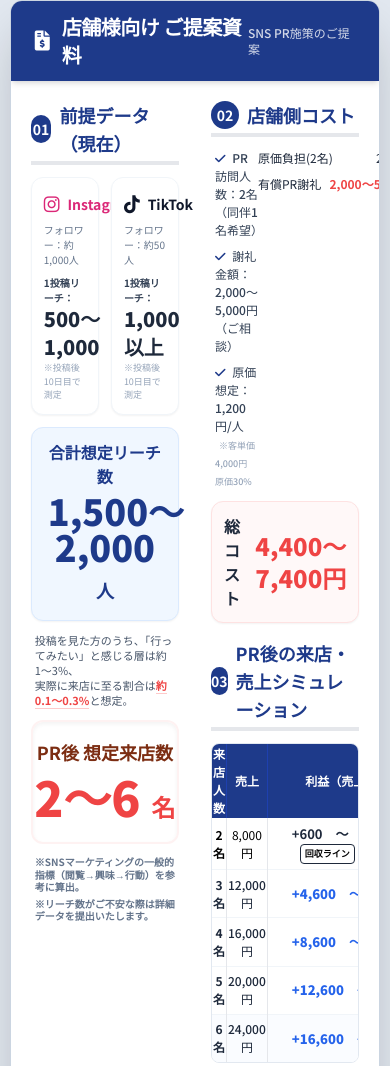
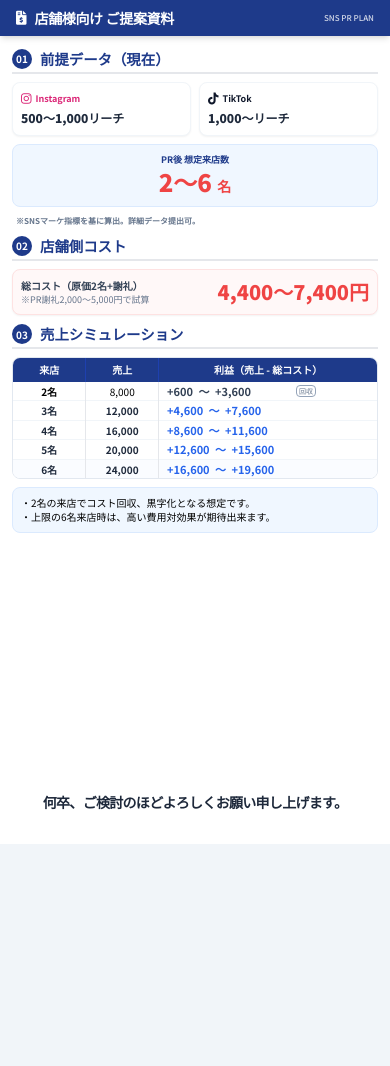
Before and after one commit to kansai-gurme-alco/2, a plain HTML site: page index.html in a window 390 px wide. Shown: the top 1066 px of the page. After the commit the page ends 844 px from the top, so only its background shows below. Drawn offline with nearby package versions, Linux system fonts and the light colour scheme.

Commit message:
Optimize index.html for mobile display
Updated the title and optimized styles for mobile display. Adjusted layout and font sizes for better readability on smartphones.

```diff
--- a/index.html
+++ b/index.html
@@ -3,7 +3,7 @@
 <head>
     <meta charset="UTF-8">
     <meta name="viewport" content="width=device-width, initial-scale=1.0">
-    <title>店舗向けご提案資料 - 16:9 最終完成版</title>
+    <title>店舗向けご提案資料 - スマホ最適化版</title>
     <script src="https://cdn.tailwindcss.com"></script>
     <link rel="preconnect" href="https://fonts.googleapis.com">
     <link rel="preconnect" href="https://fonts.gstatic.com" crossorigin>
@@ -12,203 +12,161 @@
     <style>
         body {
             font-family: 'Noto Sans JP', sans-serif;
-            background-color: #e2e8f0;
+            background-color: #f1f5f9;
+            margin: 0;
             display: flex;
             justify-content: center;
-            align-items: center;
-            min-height: 100vh;
-            margin: 0;
         }
-        .slide-container {
-            width: 95vw;
-            max-width: 1200px;
-            aspect-ratio: 16 / 9;
+        /* 9:16 スマホサイズ設定 */
+        .phone-container {
+            width: 100vw;
+            max-width: 430px; /* iPhone Pro Max級の幅 */
+            height: 100vh;
             background-color: white;
-            box-shadow: 0 25px 50px -12px rgba(0, 0, 0, 0.25);
-            border-radius: 0.75rem;
             display: flex;
             flex-direction: column;
             overflow: hidden;
-            border: 1px solid #cbd5e1;
+            position: relative;
         }
         .bg-custom-blue { background-color: #1e3a8a; }
         .text-custom-blue { color: #1e3a8a; }
         .bg-light-blue { background-color: #f0f7ff; }
         .bg-light-red { background-color: #fff8f8; }
 
+        /* 金額幅の調整 */
         .profit-value {
             display: inline-block;
             white-space: nowrap;
-            min-width: 180px;
+            min-width: 125px;
             text-align: left;
+            font-size: 11px;
         }
 
         .simulation-table td {
-            padding-top: 0.35rem;
-            padding-bottom: 0.35rem;
+            padding-top: 0.25rem;
+            padding-bottom: 0.25rem;
         }
 
-        /* 挨拶文のはみ出し防止 */
-        .closing-text {
-            font-size: 1.125rem;
-            font-weight: 900;
-            color: #1e293b;
-            text-align: center;
-            letter-spacing: 0.05em;
-            width: 100%;
-            margin-top: auto;
-            padding-bottom: 0.5rem;
-        }
+        h2 { font-size: 0.9rem !important; }
+        p, span, td { font-size: 10px; }
 
-        @media (max-width: 1024px) {
-            .slide-container { aspect-ratio: auto; min-height: auto; }
-        }
+        /* セクション間の余白調整 */
+        section { margin-bottom: 0.5rem; }
     </style>
 </head>
 <body>
 
-    <div class="slide-container">
-        <header class="bg-custom-blue text-white py-3 px-6 flex justify-between items-center shadow-md">
-            <div class="flex items-center gap-3">
-                <i class="fas fa-file-invoice-dollar text-xl"></i>
-                <h1 class="text-xl font-black tracking-tight">店舗様向け ご提案資料</h1>
+    <div class="phone-container shadow-2xl">
+        <header class="bg-custom-blue text-white py-2 px-4 flex justify-between items-center shadow-md shrink-0">
+            <div class="flex items-center gap-2">
+                <i class="fas fa-file-invoice-dollar text-sm"></i>
+                <h1 class="text-sm font-black tracking-tight">店舗様向け ご提案資料</h1>
             </div>
-            <span class="text-xs font-medium opacity-80">SNS PR施策のご提案</span>
+            <span class="text-[8px] font-medium opacity-80 uppercase">SNS PR Plan</span>
         </header>
 
-        <div class="flex-1 p-5 grid grid-cols-2 gap-8 overflow-hidden">
+        <div class="flex-1 p-3 flex flex-col overflow-hidden">
 
-            <div class="flex flex-col gap-3">
-                <div class="flex items-center gap-2 border-b-4 border-custom-blue pb-1">
-                    <span class="bg-custom-blue text-white rounded-full w-7 h-7 flex items-center justify-center font-bold text-sm">01</span>
-                    <h2 class="text-lg font-bold text-custom-blue">前提データ（現在）</h2>
+            <section class="shrink-0">
+                <div class="flex items-center gap-2 border-b-2 border-custom-blue mb-2 pb-0.5">
+                    <span class="bg-custom-blue text-white rounded-full w-5 h-5 flex items-center justify-center font-bold text-[10px]">01</span>
+                    <h2 class="font-bold text-custom-blue">前提データ（現在）</h2>
                 </div>
-
-                <div class="grid grid-cols-2 gap-3">
-                    <div class="border rounded-xl p-3 bg-white shadow-sm border-slate-100">
-                        <div class="flex items-center gap-2 mb-1 text-pink-600">
-                            <i class="fab fa-instagram text-lg"></i>
-                            <span class="font-bold text-sm">Instagram</span>
+                <div class="grid grid-cols-2 gap-2 mb-2">
+                    <div class="border rounded-lg p-2 bg-white shadow-sm border-slate-100">
+                        <div class="flex items-center gap-1 mb-0.5 text-pink-600">
+                            <i class="fab fa-instagram text-xs"></i><span class="font-bold text-[9px]">Instagram</span>
                         </div>
-                        <p class="text-[10px] text-slate-500">フォロワー：約1,000人</p>
-                        <p class="text-[10px] font-bold text-slate-700 mt-2">1投稿リーチ：</p>
-                        <p class="text-xl font-black text-slate-800">500〜1,000</p>
-                        <p class="text-[9px] text-slate-400">※投稿後10日目で測定</p>
+                        <p class="text-[12px] font-black text-slate-800">500〜1,000リーチ</p>
                     </div>
-                    <div class="border rounded-xl p-3 bg-white shadow-sm border-slate-100">
-                        <div class="flex items-center gap-2 mb-1 text-slate-900">
-                            <i class="fab fa-tiktok text-lg"></i>
-                            <span class="font-bold text-sm">TikTok</span>
+                    <div class="border rounded-lg p-2 bg-white shadow-sm border-slate-100">
+                        <div class="flex items-center gap-1 mb-0.5 text-slate-900">
+                            <i class="fab fa-tiktok text-xs"></i><span class="font-bold text-[9px]">TikTok</span>
                         </div>
-                        <p class="text-[10px] text-slate-500">フォロワー：約50人</p>
-                        <p class="text-[10px] font-bold text-slate-700 mt-2">1投稿リーチ：</p>
-                        <p class="text-xl font-black text-slate-800">1,000以上</p>
-                        <p class="text-[9px] text-slate-400">※投稿後10日目で測定</p>
+                        <p class="text-[12px] font-black text-slate-800">1,000〜リーチ</p>
                     </div>
                 </div>
-
-                <div class="bg-light-blue rounded-xl py-3 px-4 text-center border border-blue-100 shadow-sm">
-                    <p class="text-custom-blue font-bold text-base">合計想定リーチ数</p>
-                    <div class="text-4xl font-black text-custom-blue leading-none py-1">
-                        1,500〜2,000 <span class="text-lg">人</span>
+                <div class="bg-light-blue rounded-lg py-2 text-center border border-blue-100 mb-2">
+                    <p class="text-custom-blue font-bold text-[9px]">PR後 想定来店数</p>
+                    <div class="text-2xl font-black text-red-500">2〜6 <span class="text-sm">名</span></div>
                 </div>
-                </div>
-
-                <div class="text-[11px] text-slate-600 leading-snug px-1">
-                    投稿を見た方のうち、「行ってみたい」と感じる層は約1〜3%、<br>
-                    実際に来店に至る割合は<span class="text-red-500 font-bold border-b border-red-200">約0.1〜0.3%</span>と想定。
-                </div>
-
-                <div class="border-2 border-red-50 rounded-xl py-4 text-center bg-white shadow-inner">
-                    <p class="text-lg font-bold text-orange-900">PR後 想定来店数</p>
-                    <div class="text-5xl font-black text-red-500 leading-tight">2〜6 <span class="text-2xl">名</span></div>
-                </div>
-
-                <div class="space-y-1 px-1">
-                    <p class="text-[10px] text-slate-500 font-bold leading-tight">※SNSマーケティングの一般的指標（閲覧→興味→行動）を参考に算出。</p>
-                    <p class="text-[10px] text-slate-500 font-bold leading-tight">※リーチ数がご不安な際は詳細データを提出いたします。</p>
-                </div>
-            </div>
-
-            <div class="flex flex-col gap-4">
-
-                <section class="space-y-3">
-                    <div class="flex items-center gap-2 border-b-4 border-custom-blue pb-1">
-                        <span class="bg-custom-blue text-white rounded-full w-7 h-7 flex items-center justify-center font-bold text-sm">02</span>
-                        <h2 class="text-lg font-bold text-custom-blue">店舗側コスト</h2>
-                    </div>
-                    <div class="flex justify-between text-[12px] px-1">
-                        <div class="space-y-2 text-slate-700 font-medium">
-                            <p><i class="fas fa-check text-custom-blue mr-1"></i> PR訪問人数：2名（同伴1名希望）</p>
-                            <p><i class="fas fa-check text-custom-blue mr-1"></i> 謝礼金額：2,000〜5,000円（ご相談）</p>
-                            <p><i class="fas fa-check text-custom-blue mr-1"></i> 原価想定：1,200円/人 <span class="text-[9px] text-slate-400 ml-1">※客単価4,000円 原価30%</span></p>
-                        </div>
-                        <div class="text-right space-y-2 text-slate-800">
-                            <p class="flex justify-between w-40"><span>原価負担(2名)</span> <span>2,400円</span></p>
-                            <p class="flex justify-between w-40"><span>有償PR謝礼</span> <span class="text-red-500 font-bold">2,000〜5,000円</span></p>
-                        </div>
-                    </div>
-                    <div class="bg-light-red rounded-xl p-3 flex justify-between items-center border border-red-100 shadow-sm">
-                        <span class="text-base font-black text-slate-800">総コスト</span>
-                        <span class="text-2xl font-black text-red-500">4,400〜7,400円</span>
+                <div class="space-y-0.5 px-1">
+                    <p class="text-[8px] text-slate-500 font-bold">※SNSマーケ指標を基に算出。詳細データ提出可。</p>
                 </div>
             </section>
 
-                <section class="space-y-3 flex-1 flex flex-col overflow-hidden">
-                    <div class="flex items-center gap-2 border-b-4 border-custom-blue pb-1">
-                        <span class="bg-custom-blue text-white rounded-full w-7 h-7 flex items-center justify-center font-bold text-sm">03</span>
-                        <h2 class="text-lg font-bold text-custom-blue">PR後の来店・売上シミュレーション</h2>
+            <section class="shrink-0">
+                <div class="flex items-center gap-2 border-b-2 border-custom-blue mb-2 pb-0.5">
+                    <span class="bg-custom-blue text-white rounded-full w-5 h-5 flex items-center justify-center font-bold text-[10px]">02</span>
+                    <h2 class="font-bold text-custom-blue">店舗側コスト</h2>
+                </div>
+                <div class="bg-light-red rounded-lg p-2 border border-red-100 shadow-sm flex justify-between items-center">
+                    <div>
+                        <p class="font-bold text-slate-700 text-[10px]">総コスト（原価2名+謝礼）</p>
+                        <p class="text-[9px] text-slate-500">※PR謝礼2,000〜5,000円で試算</p>
+                    </div>
+                    <div class="text-right">
+                        <span class="text-xl font-black text-red-500">4,400〜7,400円</span>
+                    </div>
+                </div>
+            </section>
+
+            <section class="flex-1 flex flex-col min-height-0">
+                <div class="flex items-center gap-2 border-b-2 border-custom-blue mb-2 pb-0.5">
+                    <span class="bg-custom-blue text-white rounded-full w-5 h-5 flex items-center justify-center font-bold text-[10px]">03</span>
+                    <h2 class="font-bold text-custom-blue">売上シミュレーション</h2>
                 </div>
 
-                    <div class="overflow-hidden rounded-lg border border-slate-200">
-                        <table class="w-full text-[12px] simulation-table">
-                            <thead class="bg-custom-blue text-white text-center">
-                                <tr class="h-8">
-                                    <th class="border-r border-blue-800 w-[20%]">来店人数</th>
-                                    <th class="border-r border-blue-800 w-[20%]">売上</th>
+                <div class="overflow-hidden rounded-lg border border-slate-200 mb-2 shrink-0">
+                    <table class="w-full text-[10px]">
+                        <thead class="bg-custom-blue text-white">
+                            <tr class="h-6">
+                                <th class="border-r border-blue-800 w-1/5">来店</th>
+                                <th class="border-r border-blue-800 w-1/5">売上</th>
                                 <th>利益（売上 - 総コスト）</th>
                             </tr>
                         </thead>
                         <tbody class="bg-white">
                             <tr class="border-b border-slate-100">
                                 <td class="text-center font-bold border-r">2名</td>
-                                    <td class="text-center border-r">8,000円</td>
-                                    <td class="pl-6">
-                                        <span class="profit-value font-bold text-slate-800 text-[13px]">+600&emsp;〜&emsp;+3,600円</span>
-                                        <span class="text-[9px] border border-slate-800 px-1 py-0.5 rounded ml-2 font-bold inline-block align-middle">回収ライン</span>
+                                <td class="text-center border-r">8,000</td>
+                                <td class="pl-2 flex items-center gap-1">
+                                    <span class="profit-value font-bold text-slate-700">+600&ensp;〜&ensp;+3,600</span>
+                                    <span class="text-[7px] border border-slate-400 px-0.5 rounded text-slate-500">回収</span>
                                 </td>
                             </tr>
-                                <tr class="border-b border-slate-100 text-blue-600 font-black">
-                                    <td class="text-center border-r text-slate-800 font-bold">3名</td><td class="text-center border-r text-slate-800 font-medium">12,000円</td>
-                                    <td class="pl-6"><span class="profit-value text-[13px]">+4,600&emsp;〜&emsp;+7,600円</span></td>
+                            <tr class="border-b border-slate-100 text-blue-600 font-bold">
+                                <td class="text-center border-r text-slate-800">3名</td><td class="text-center border-r text-slate-800">12,000</td>
+                                <td class="pl-2"><span class="profit-value">+4,600&ensp;〜&ensp;+7,600</span></td>
                             </tr>
-                                <tr class="border-b border-slate-100 text-blue-600 font-black">
-                                    <td class="text-center border-r text-slate-800 font-bold">4名</td><td class="text-center border-r text-slate-800 font-medium">16,000円</td>
-                                    <td class="pl-6"><span class="profit-value text-[13px]">+8,600&emsp;〜&emsp;+11,600円</span></td>
+                            <tr class="border-b border-slate-100 text-blue-600 font-bold">
+                                <td class="text-center border-r text-slate-800">4名</td><td class="text-center border-r text-slate-800">16,000</td>
+                                <td class="pl-2"><span class="profit-value">+8,600&ensp;〜&ensp;+11,600</span></td>
                             </tr>
-                                <tr class="border-b border-slate-100 text-blue-600 font-black">
-                                    <td class="text-center border-r text-slate-800 font-bold">5名</td><td class="text-center border-r text-slate-800 font-medium">20,000円</td>
-                                    <td class="pl-6"><span class="profit-value text-[13px]">+12,600&emsp;〜&emsp;+15,600円</span></td>
+                            <tr class="border-b border-slate-100 text-blue-600 font-bold">
+                                <td class="text-center border-r text-slate-800">5名</td><td class="text-center border-r text-slate-800">20,000</td>
+                                <td class="pl-2"><span class="profit-value">+12,600&ensp;〜&ensp;+15,600</span></td>
                             </tr>
-                                <tr class="bg-blue-50/30 text-blue-600 font-black">
-                                    <td class="text-center border-r text-slate-800 font-bold">6名</td><td class="text-center border-r text-slate-800 font-medium">24,000円</td>
-                                    <td class="pl-6"><span class="profit-value text-[13px]">+16,600&emsp;〜&emsp;+19,600円</span></td>
+                            <tr class="bg-blue-50/30 text-blue-600 font-bold">
+                                <td class="text-center border-r text-slate-800">6名</td><td class="text-center border-r text-slate-800">24,000</td>
+                                <td class="pl-2"><span class="profit-value">+16,600&ensp;〜&ensp;+19,600</span></td>
                             </tr>
                         </tbody>
                     </table>
                 </div>
 
-                    <div class="bg-light-blue p-2.5 rounded-xl border border-blue-100 text-[10px] leading-relaxed shadow-sm">
-                        <p class="mb-0.5">・左ページのPR後想定来店数を基に2名の来店でコストを回収、黒字化となる想定で試算しております。</p>
-                        <p>・想定上限の6名来店時は、投下コストに対し高い費用対効果が期待出来る見込みです。</p>
+                <div class="bg-light-blue p-2 rounded-lg border border-blue-100 text-[9px] leading-snug mb-3">
+                    <p>・2名の来店でコスト回収、黒字化となる想定です。</p>
+                    <p>・上限の6名来店時は、高い費用対効果が期待出来ます。</p>
                 </div>
 
-                    <div class="closing-text">
+                <div class="mt-auto py-3">
+                    <p class="text-sm font-black text-slate-800 text-center tracking-tighter">
                         何卒、ご検討のほどよろしくお願い申し上げます。
+                    </p>
                 </div>
             </section>
         </div>
     </div>
-    </div>
 </body>
 </html>
```
Lines whose indentation alone changed are shown as unchanged.
